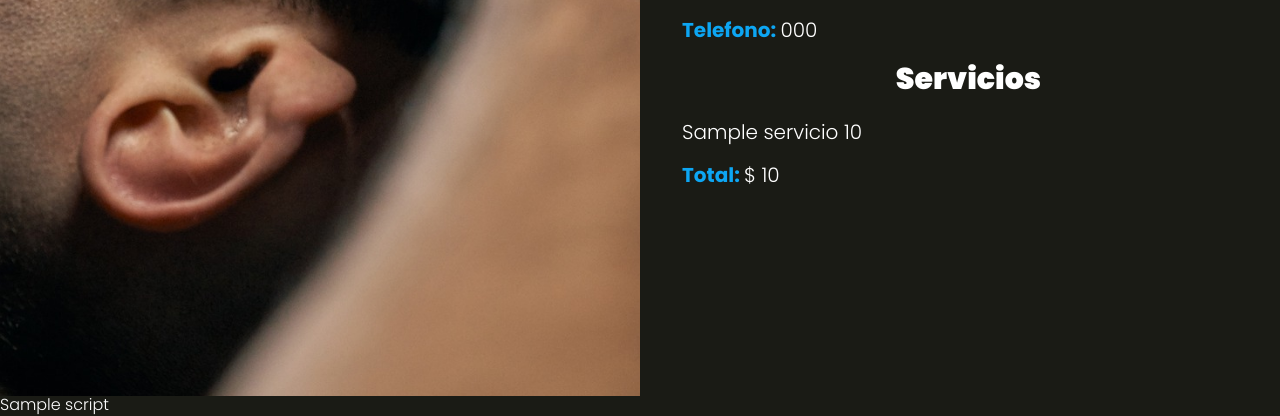
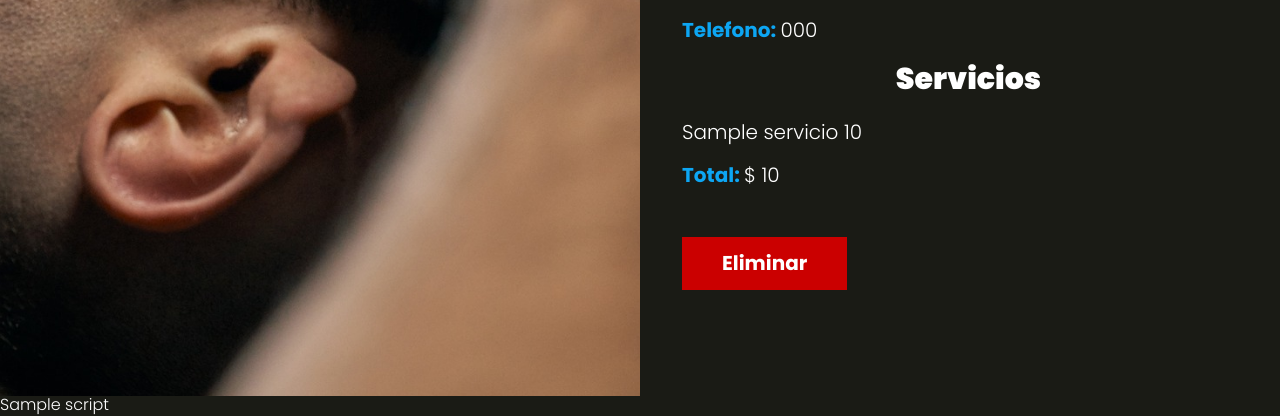
Before and after one commit to IGuerreroV/appsalonMVC, a PHP site: the page made by views/admin/index.php in a window 1280 px wide. Shown: the part 720-1136 px from the top of the page. Run offline with PHP 8.4, Linux system fonts and the light colour scheme; the template is opened without the code that fills it: most values are stand-ins (such as "Sample title", 1, 10 or a date in 2020).

Commit message:
feat: Añadir la funcionalidad de eliminación de citas en el panel de administración

```diff
--- a/public/index.php
+++ b/public/index.php
@@ -38,6 +38,7 @@ $router->get('/admin', [AdminController::class, 'index']);
 // API de citas
 $router->get('/api/servicios', [APIController::class, 'index']);
 $router->post('/api/citas', [APIController::class, 'guardar']);
+$router->post('/api/eliminar', [APIController::class, 'eliminar']);
 
 // Comprueba y valida las rutas, que existan y les asigna las funciones del Controlador
 $router->comprobarRutas();
--- a/src/scss/componentes/_botones.scss
+++ b/src/scss/componentes/_botones.scss
@@ -4,3 +4,7 @@
 .boton {
   @include m.boton(v.$azul, v.$blanco);
 }
+
+.boton-eliminar {
+  @include m.boton(v.$rojo, v.$blanco)
+}
--- a/views/admin/index.php
+++ b/views/admin/index.php
@@ -55,6 +55,12 @@ include_once __DIR__ . '/../templates/barra.php';
 
                     if(esUltimo($actual, $proximo)) : ?>
                         <p class="total">Total: <span>$ <?php echo $total;?></span></p>
+
+                        <form action="/api/eliminar" method="POST">
+                            <input type="hidden" name="id" value="<?php echo $cita->id; ?>">
+                            <input class="boton-eliminar" type="submit" value="Eliminar">
+                        </form>
+
                 <?php endif; ?> <!-- Fin If -->
         <?php endforeach; ?><!-- Fin Foreach -->
     </ul>
```
Also changed, not shown: controllers/APIController.php (+9 -0 lines), public/build/css/app.css, 1 other file.
